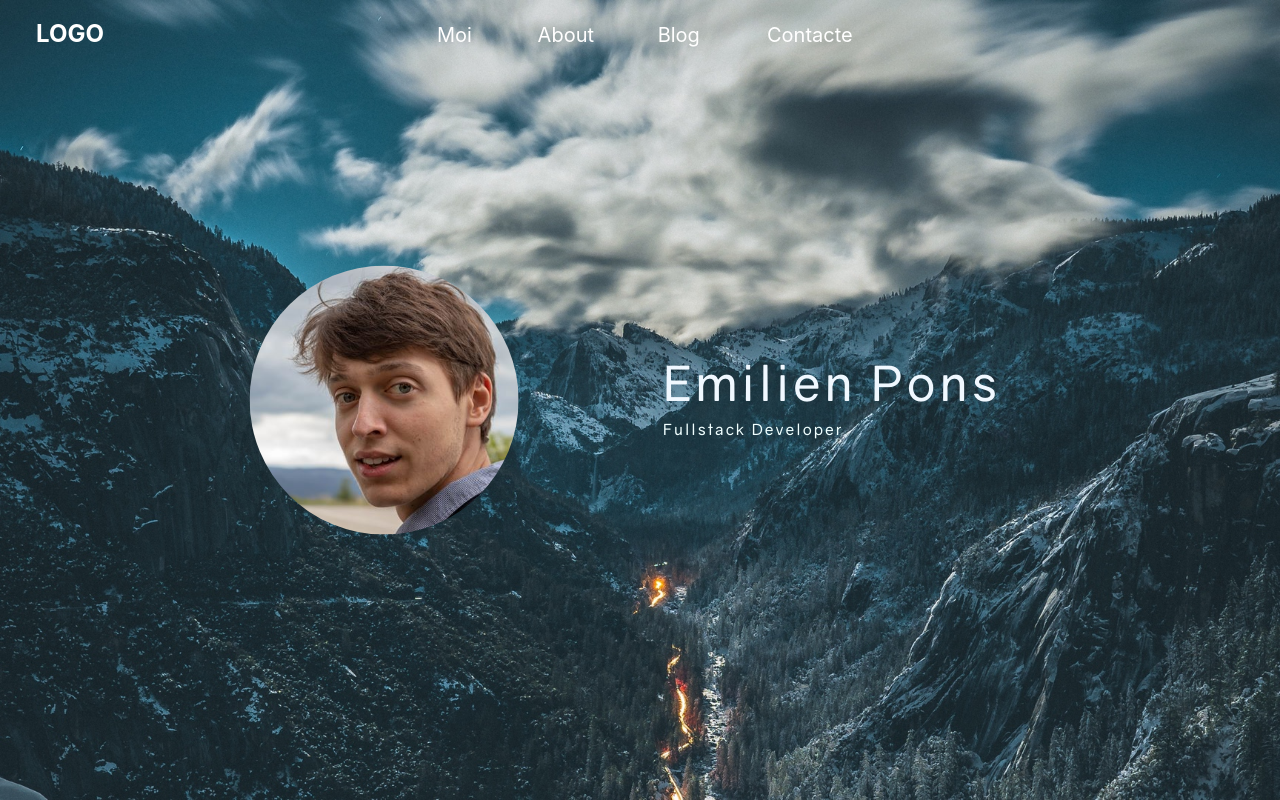
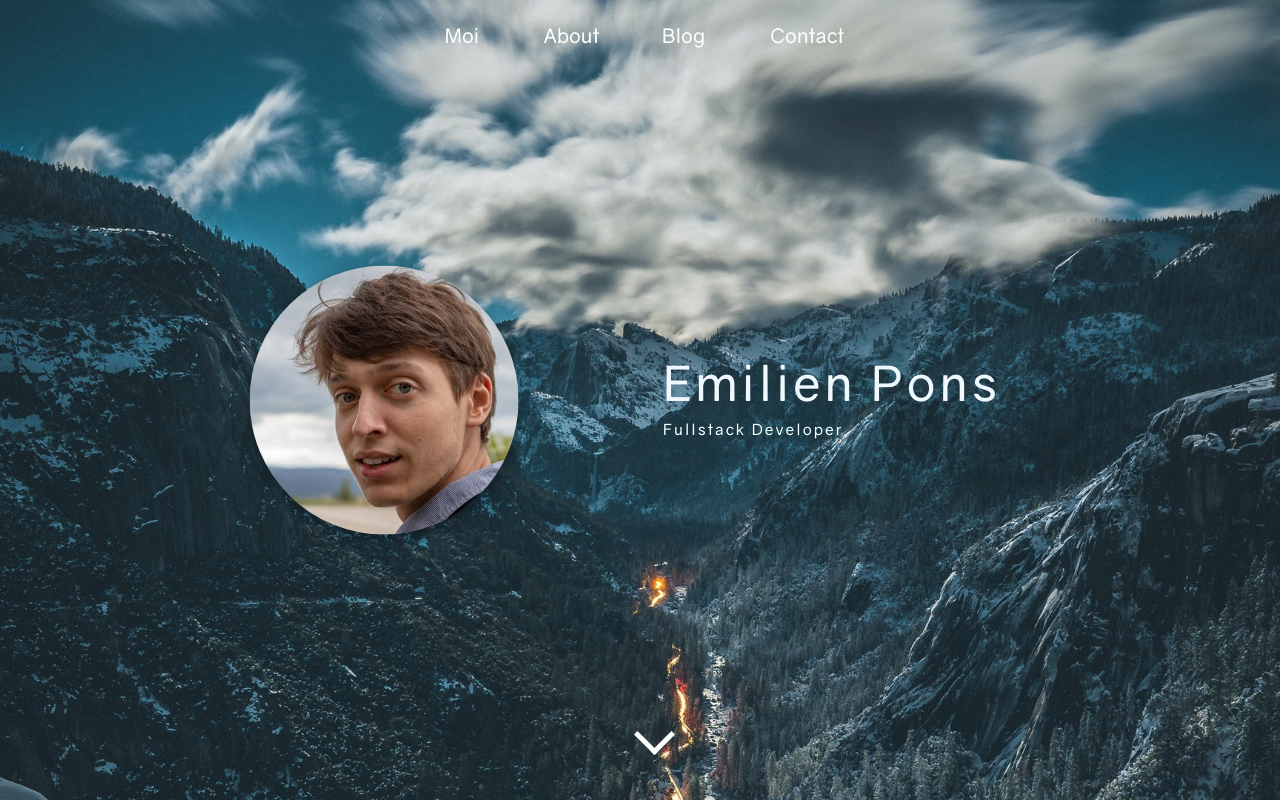
Before and after one commit to Frinksy/Pousour.github.io, a plain HTML site: page index.html in a window 1280 px wide. Drawn offline with nearby package versions, Linux system fonts and the light colour scheme.

Commit message:
pourquoi tu regardes ça hein ?

```diff
--- a/index.html
+++ b/index.html
@@ -12,6 +12,7 @@
       integrity="sha384-ggOyR0iXCbMQv3Xipma34MD+dH/1fQ784/j6cY/iJTQUOhcWr7x9JvoRxT2MZw1T"
       crossorigin="anonymous"
     />
+    <link rel="icon" type="image/png" href="moi.jpg" />
     <script src="https://code.jquery.com/jquery-3.2.1.js"></script>
     <script type="text/javascript" src="code.js"></script>
   </head>
@@ -20,13 +21,12 @@
       <div class="wrapper">
         <header>
           <nav>
-            <div class="logo">LOGO</div>
             <div class="menu">
               <ul>
                 <li><a href="#competences">Moi</a></li>
                 <li><a href="#">About</a></li>
                 <li><a href="#">Blog</a></li>
-                <li><a href="#">Contacte</a></li>
+                <li><a href="#">Contact</a></li>
               </ul>
             </div>
           </nav>
@@ -36,6 +36,10 @@
             <h1>Emilien Pons</h1>
             <h2>Fullstack Developer</h2>
           </div>
+
+        <a href="#competences">
+          <i class="down" id="down"></i>
+        </a>
 
           <div id="container">
             <img src="moi.jpg" id="moi" alt="me" />
--- a/style.css
+++ b/style.css
@@ -24,6 +24,7 @@ header {
   height: 100vh;
   background: url(nature.jpg) no-repeat 50% 50%;
   background-size: cover;
+  font-family: Gravity-Regular;
 }
 
 .content {
@@ -163,16 +164,16 @@ nav a {
   color: azure;
   margin-left: 6%;
   padding: 10px;
+  padding-bottom: 2px;
   transition: 0.3s;
-  border-radius: 5px;
+  border-bottom: 2px solid transparent;
 }
 
 nav a:hover {
   color: #fff;
   text-decoration: none;
-  background-color: rgba(36, 36, 36, 0.5);
   transition: 0.3s;
-  border-radius: 5px;
+  border-bottom: 2px solid white;
 }
 
 #competences {
@@ -249,6 +250,7 @@ nav a:hover {
   left: 30%;
   -ms-transform: translate(-50%, -50%);
   transform: translate(-50%, -50%);
+  box-shadow: 0 4px 8px 0 rgba(0, 0, 0, 0.2), 0 6px 20px 0 rgba(0, 0, 0, 0.19);
 }
 
 #moi {
@@ -256,3 +258,26 @@ nav a:hover {
   height: auto;
   opacity: 1;
 }
+
+i {
+  border: solid white;
+  border-width: 0 5px 5px 0;
+  display: inline-block;
+  padding: 12px;
+  top: 90%;
+  left: 50%;
+  -ms-transform: translate(-50%, -50%);
+  transform: translate(-50%, -50%);
+  position: absolute;
+  transition: 0.3s;
+}
+
+i:hover {
+  top: 89.6%;
+  transition: 0.3s;
+}
+
+.down {
+  transform: rotate(45deg);
+  -webkit-transform: rotate(45deg);
+}
```
